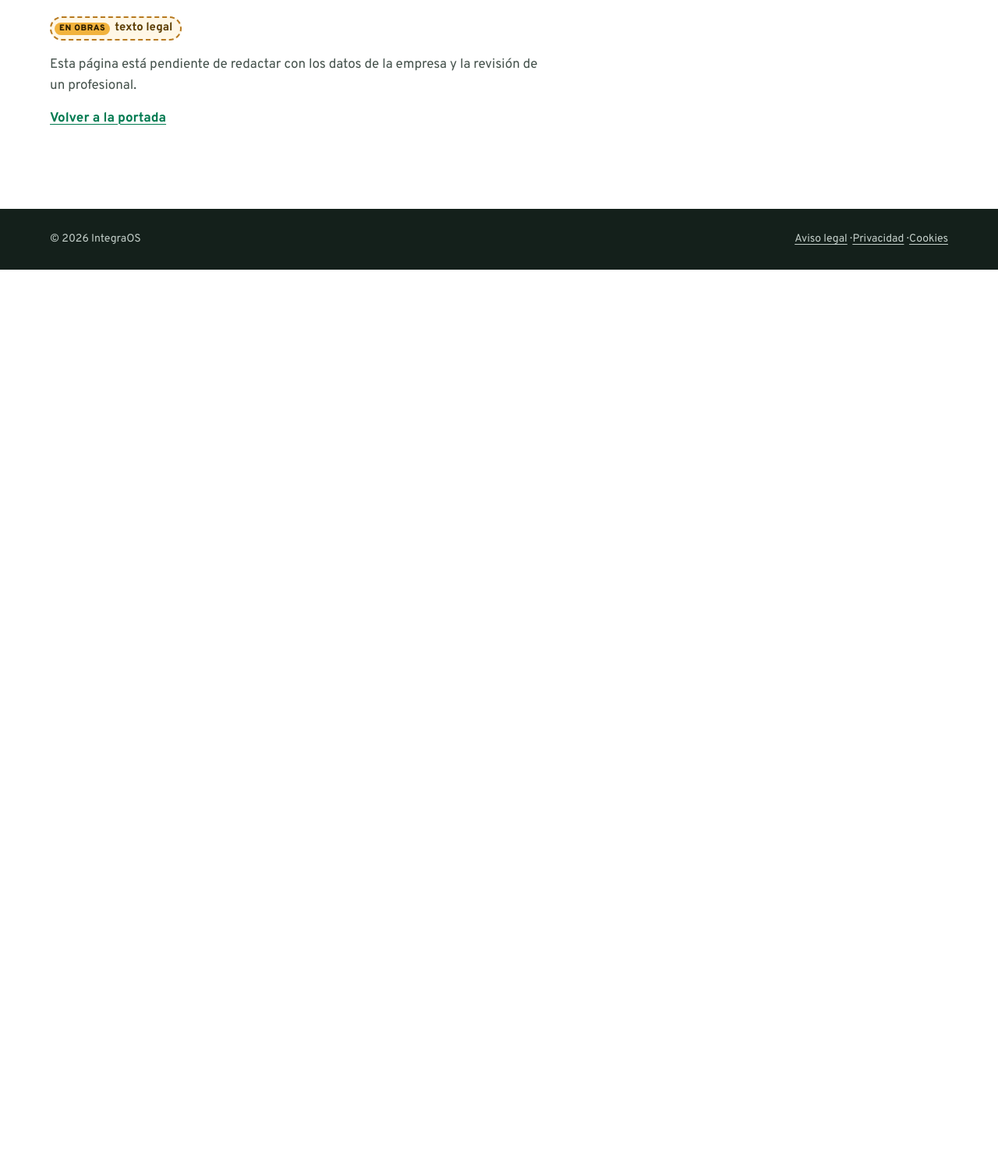
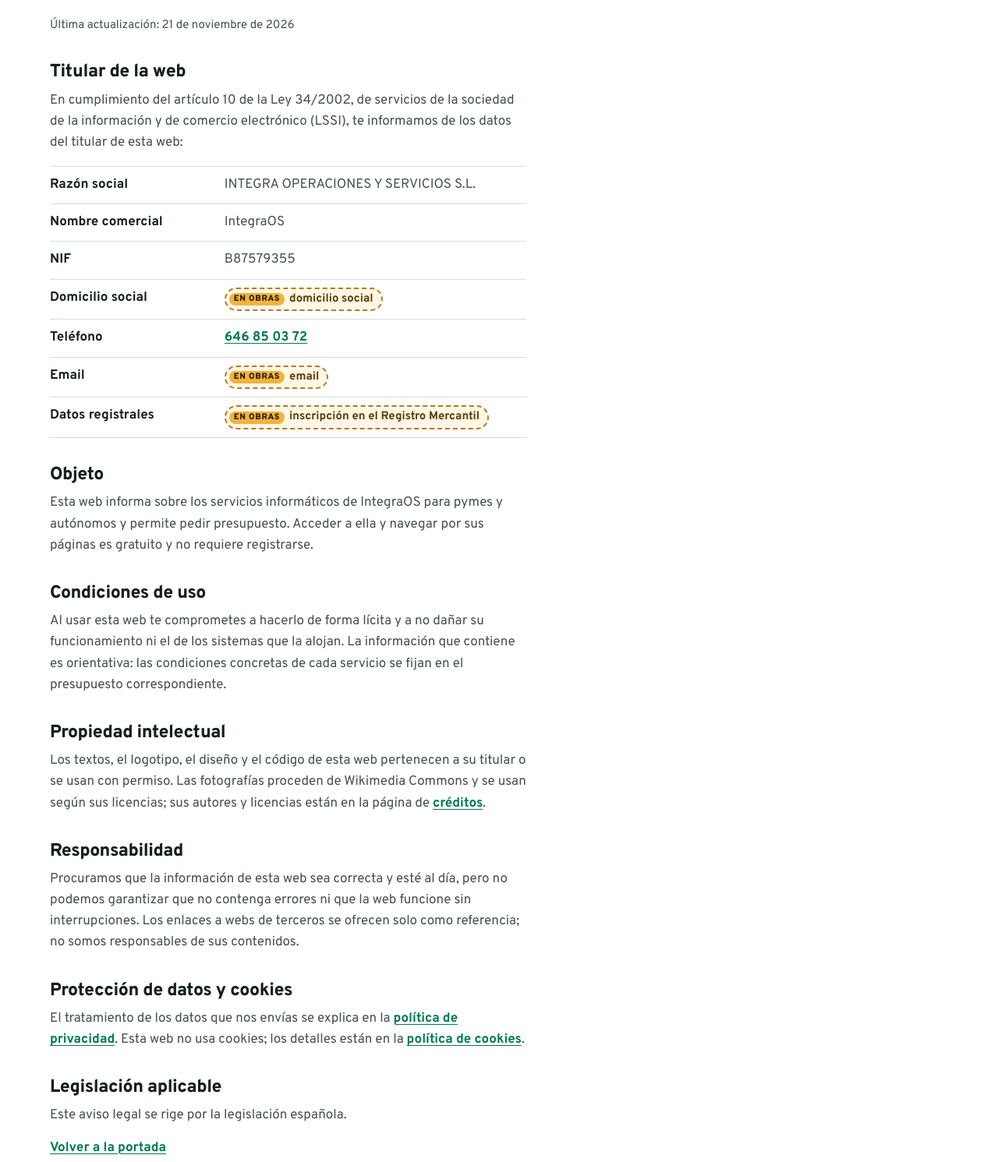
Before and after one commit to integraos2026/integraos-web, a plain HTML site: page aviso-legal.html in a window 1280 px wide. Shown: the part 249-1740 px from the top of the page at 78% size. Before the commit the page ends 800 px from the top, so only its background shows below. Drawn offline with Linux system fonts and the light colour scheme.

Commit message:
Política de cookies, aviso legal y teléfono

```diff
--- a/assets/css/site.css
+++ b/assets/css/site.css
@@ -385,7 +385,7 @@ section { padding-block: clamp(72px, 9vw, 136px); }
 /* ---------- inner pages ---------- */
 .page { padding-block: clamp(56px, 8vw, 112px); }
 .page h1 { font-size: var(--t-h2); margin-bottom: 28px; }
-.page p, .page li { max-width: 62ch; color: var(--ink-2); }
+.page p, .page li { max-width: 56ch; color: var(--ink-2); }   /* ~78 characters a line in Overpass */
 .page p + p { margin-top: 14px; }
 .page__tbd { margin-bottom: 18px; }
 .page a { color: var(--green); font-weight: 700; }
@@ -399,8 +399,7 @@ section { padding-block: clamp(72px, 9vw, 136px); }
 .actionbar { position: fixed; left: 0; right: 0; bottom: 0; z-index: 40; display: flex; justify-content: center; padding: 10px var(--gut) calc(10px + env(safe-area-inset-bottom));
   background: rgba(255,255,255,.96); border-top: 1px solid var(--hair); transform: translateY(110%); transition: transform .3s var(--ease); }
 .actionbar { gap: 12px; align-items: center; }
-.actionbar__call { display: inline-flex; align-items: center; justify-content: center; gap: 8px; flex: none; min-height: 46px; padding: 0 14px; border-radius: 999px; box-shadow: inset 0 0 0 2px var(--ink); font-weight: 700; }
-.actionbar__call .tbd { padding: 2px; border-width: 1.5px; }
+.actionbar__call { display: inline-flex; align-items: center; justify-content: center; gap: 8px; flex: none; min-height: 46px; padding: 0 16px; border-radius: 999px; box-shadow: inset 0 0 0 2px var(--ink); font-weight: 700; color: var(--ink); text-decoration: none; }
 .actionbar .btn { flex: 1; max-width: 420px; justify-content: center; white-space: nowrap; padding-inline: .9em; }
 .actionbar.is-shown { transform: none; }
 @media (min-width: 1001px) { .actionbar { display: none; } }
@@ -446,3 +445,21 @@ section { padding-block: clamp(72px, 9vw, 136px); }
   .routebar ol { flex: 1; }
   .routebar a { pointer-events: none; }
 }
+
+/* legal pages: section heads, the date line and the company data list */
+.page h2 { font-size: var(--t-h3); margin: 36px 0 10px; }
+.page__date { font-size: .9375rem; }
+.legal-data { margin: 16px 0 0; display: grid; gap: 0; max-width: 56ch; border-top: 1px solid var(--hair); }
+.legal-data div { display: grid; grid-template-columns: minmax(130px, 34%) 1fr; gap: 16px; padding: 10px 0; border-bottom: 1px solid var(--hair); }
+.legal-data dt { font-weight: 700; color: var(--ink); }
+.legal-data dd { margin: 0; color: var(--ink-2); }
+@media (max-width: 520px) { .legal-data div { grid-template-columns: 1fr; gap: 2px; } }
+.foot__contact a { color: var(--sign-ink); }
+.legal-data .tbd { white-space: normal; }
+/* legal pages on phones: the header's quote button stays on one line next to the logo */
+.top__nav--static .btn { white-space: nowrap; }
+@media (max-width: 520px) {
+  .top:has(.top__nav--static) .top__logo img { height: 36px; }
+  .top__nav--static .btn { font-size: .9375rem; padding-inline: .9em; }
+  .top__nav--static .btn .bullet { display: none; }
+}
--- a/aviso-legal.html
+++ b/aviso-legal.html
@@ -22,8 +22,38 @@
 <main id="contenido" class="page">
   <div class="wrap">
     <h1>Aviso legal</h1>
-    <p class="page__tbd"><span class="tbd"><span class="tbd__code">EN OBRAS</span>texto legal</span></p>
-    <p>Esta página está pendiente de redactar con los datos de la empresa y la revisión de un profesional.</p>
+    <p class="page__date">Última actualización: 21 de noviembre de 2026</p>
+
+    <h2>Titular de la web</h2>
+    <p>En cumplimiento del artículo 10 de la Ley 34/2002, de servicios de la sociedad de la información y de comercio electrónico (LSSI), te informamos de los datos del titular de esta web:</p>
+    <dl class="legal-data">
+      <div><dt>Razón social</dt><dd>INTEGRA OPERACIONES Y SERVICIOS S.L.</dd></div>
+      <div><dt>Nombre comercial</dt><dd>IntegraOS</dd></div>
+      <div><dt>NIF</dt><dd>B87579355</dd></div>
+      <div><dt>Domicilio social</dt><dd><span class="tbd"><span class="tbd__code">EN OBRAS</span>domicilio social</span></dd></div>
+      <div><dt>Teléfono</dt><dd><a href="tel:+34646850372">646 85 03 72</a></dd></div>
+      <div><dt>Email</dt><dd><span class="tbd"><span class="tbd__code">EN OBRAS</span>email</span></dd></div>
+      <div><dt>Datos registrales</dt><dd><span class="tbd"><span class="tbd__code">EN OBRAS</span>inscripción en el Registro Mercantil</span></dd></div>
+    </dl>
+
+    <h2>Objeto</h2>
+    <p>Esta web informa sobre los servicios informáticos de IntegraOS para pymes y autónomos y permite pedir presupuesto. Acceder a ella y navegar por sus páginas es gratuito y no requiere registrarse.</p>
+
+    <h2>Condiciones de uso</h2>
+    <p>Al usar esta web te comprometes a hacerlo de forma lícita y a no dañar su funcionamiento ni el de los sistemas que la alojan. La información que contiene es orientativa: las condiciones concretas de cada servicio se fijan en el presupuesto correspondiente.</p>
+
+    <h2>Propiedad intelectual</h2>
+    <p>Los textos, el logotipo, el diseño y el código de esta web pertenecen a su titular o se usan con permiso. Las fotografías proceden de Wikimedia Commons y se usan según sus licencias; sus autores y licencias están en la página de <a href="creditos.html">créditos</a>.</p>
+
+    <h2>Responsabilidad</h2>
+    <p>Procuramos que la información de esta web sea correcta y esté al día, pero no podemos garantizar que no contenga errores ni que la web funcione sin interrupciones. Los enlaces a webs de terceros se ofrecen solo como referencia; no somos responsables de sus contenidos.</p>
+
+    <h2>Protección de datos y cookies</h2>
+    <p>El tratamiento de los datos que nos envías se explica en la <a href="privacidad.html">política de privacidad</a>. Esta web no usa cookies; los detalles están en la <a href="cookies.html">política de cookies</a>.</p>
+
+    <h2>Legislación aplicable</h2>
+    <p>Este aviso legal se rige por la legislación española.</p>
+
     <p><a href="index.html">Volver a la portada</a></p>
   </div>
 </main>
```
Also changed, not shown: cookies.html (+17 -3 lines), index.html (+7 -4 lines).
